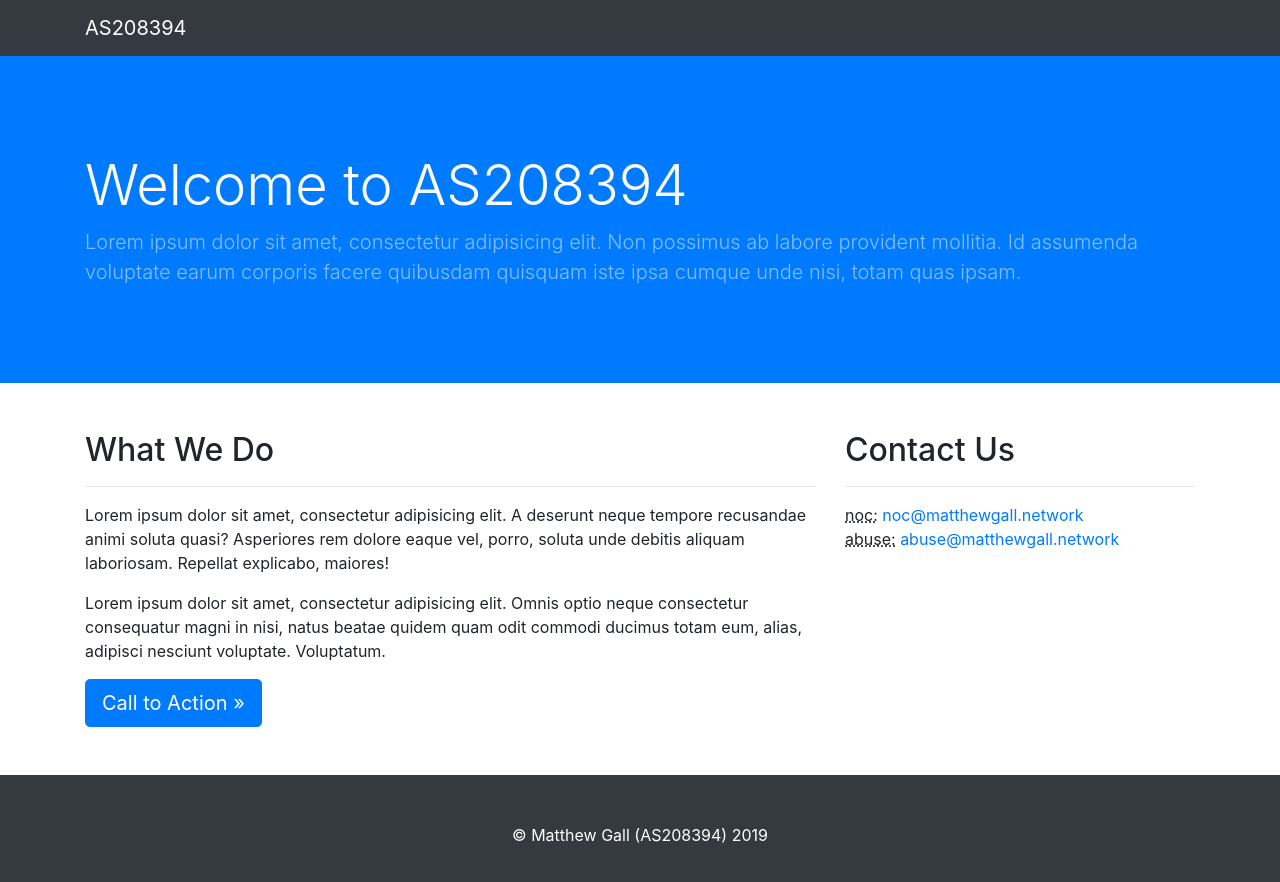
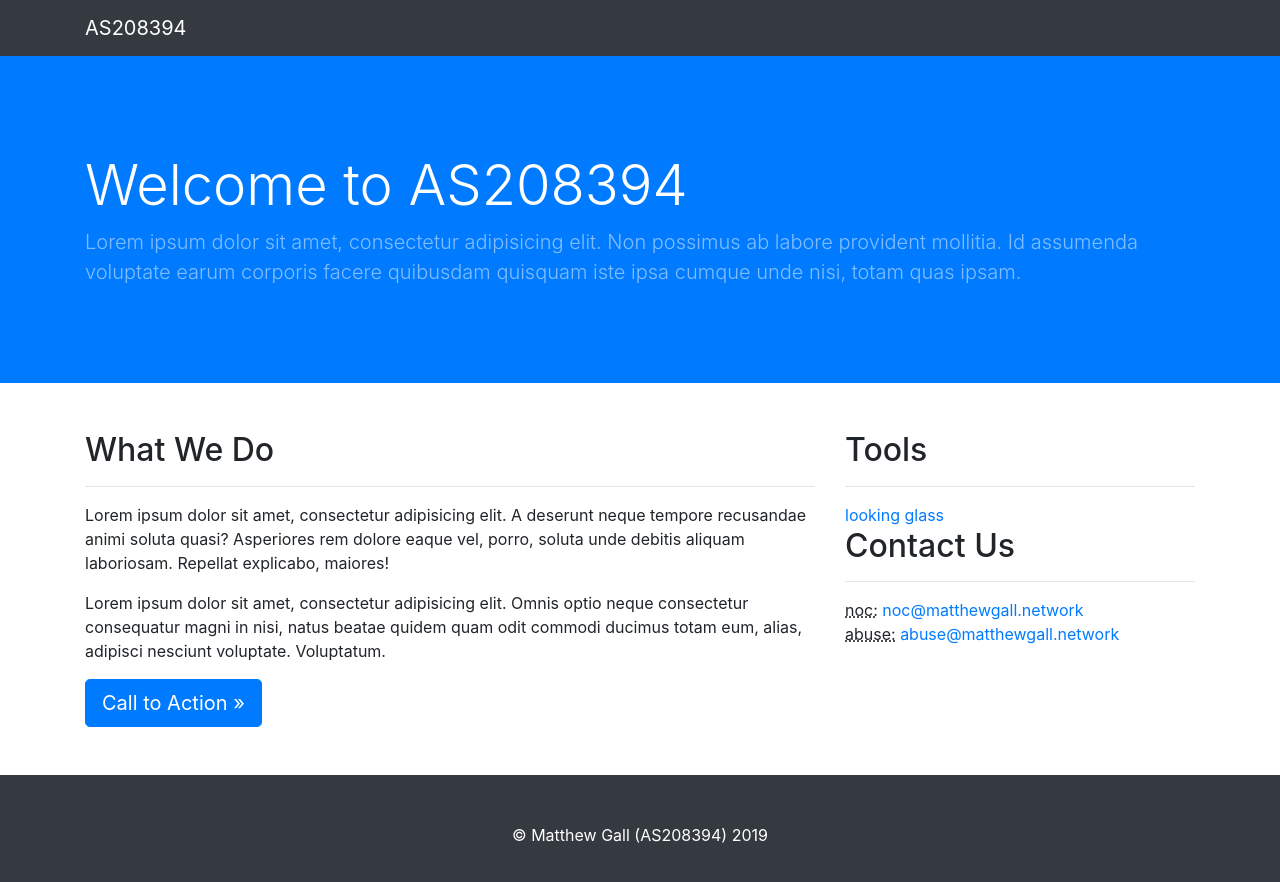
Before and after one commit to matthewgall/as208394.net, a website: page public/index.html in a window 1280 px wide. Drawn offline with Linux system fonts and the light colour scheme.

Commit message:
Update public/index.html

```diff
--- a/public/index.html
+++ b/public/index.html
@@ -52,6 +52,10 @@
                 <a class="btn btn-primary btn-lg" href="#">Call to Action &raquo;</a>
             </div>
             <div class="col-md-4 mb-5">
+                <h2>Tools</h2>
+                <hr>
+                <a href="https://lg.tools.as208394.net">looking glass</a>
+                <br />
                 <h2>Contact Us</h2>
                 <hr>
                 <address>
```
